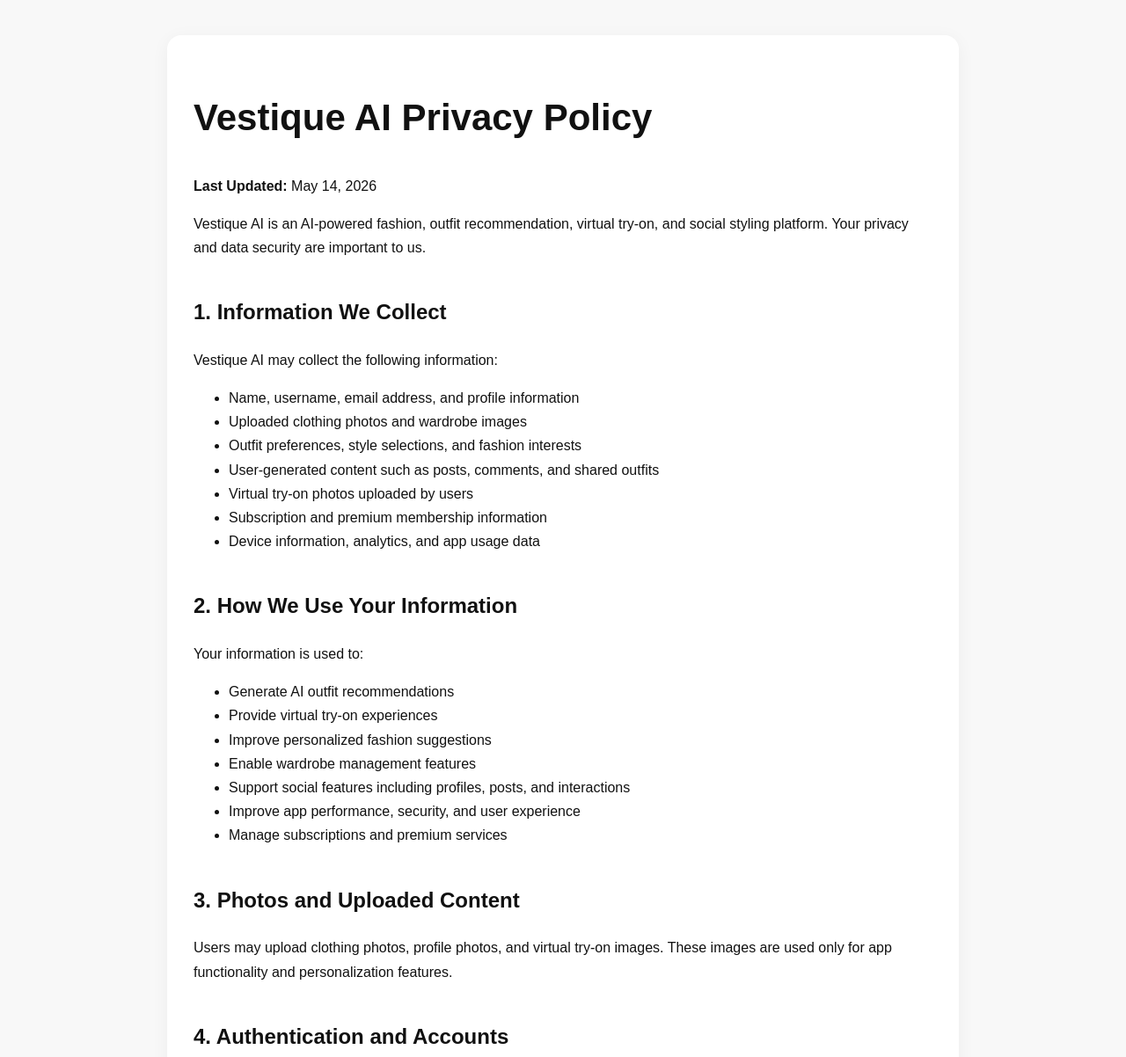
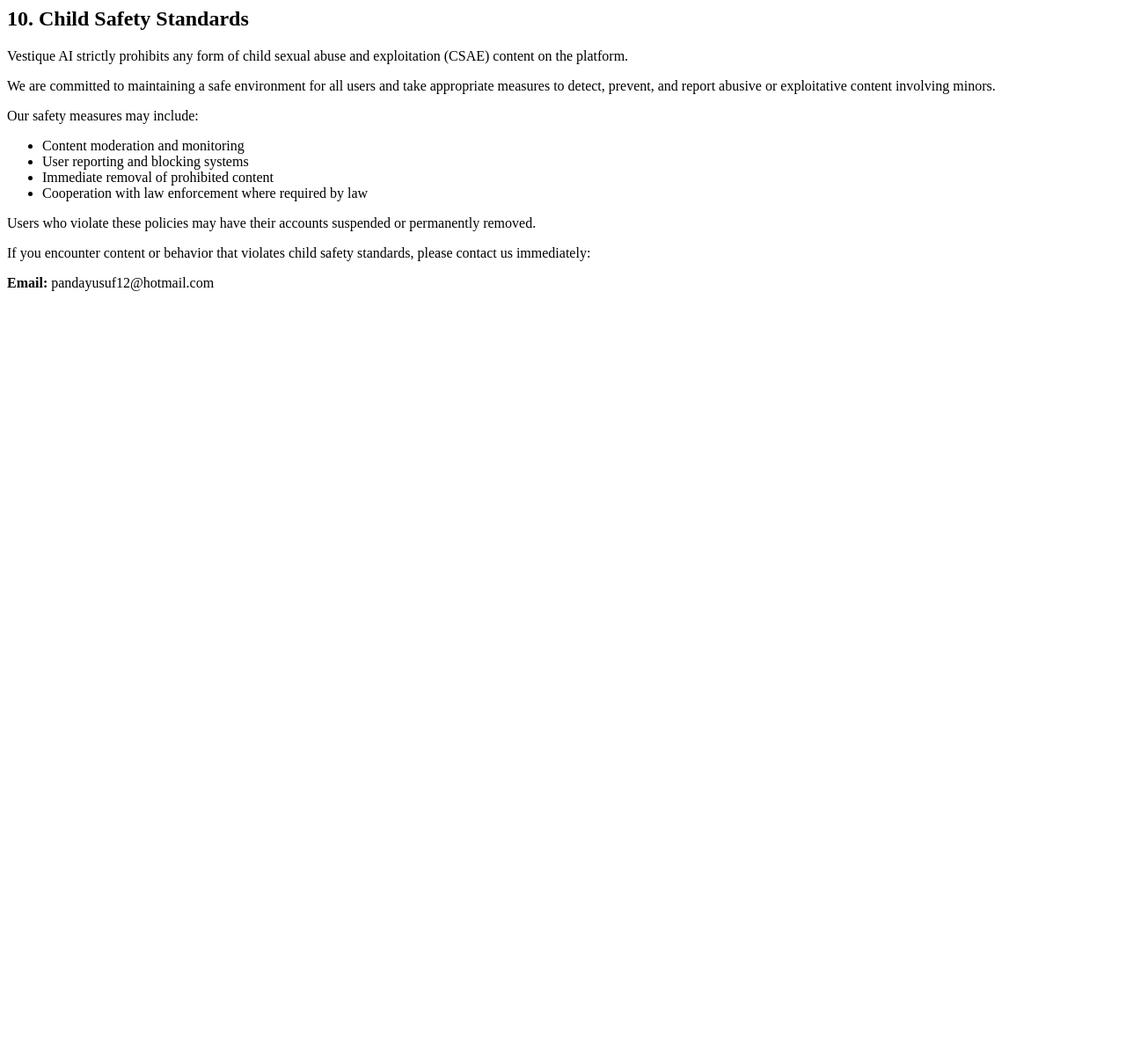
Before and after one commit to neophoneixinteractive-cmd/vestique-ai, a plain HTML site: page index.html in a window 1280 px wide. Shown: the top 1202 px of the page at 88% size. After the commit the page ends 800 px from the top, so only its background shows below. Drawn offline with Linux system fonts and the light colour scheme.

Commit message:
Update index.html

```diff
--- a/index.html
+++ b/index.html
@@ -1,159 +1,37 @@
-<!DOCTYPE html>
-<html lang="en">
-<head>
-  <meta charset="UTF-8" />
-  <meta name="viewport" content="width=device-width, initial-scale=1.0"/>
-  <title>Vestique AI Privacy Policy</title>
-
-  <style>
-    body {
-      font-family: Arial, sans-serif;
-      max-width: 900px;
-      margin: auto;
-      padding: 40px;
-      line-height: 1.7;
-      background: #f8f8f8;
-      color: #111;
-    }
-
-    h1 {
-      font-size: 42px;
-    }
-
-    h2 {
-      margin-top: 40px;
-    }
-
-    .card {
-      background: white;
-      padding: 30px;
-      border-radius: 16px;
-      box-shadow: 0 4px 20px rgba(0,0,0,0.05);
-    }
-  </style>
-</head>
-
-<body>
-
-<div class="card">
-
-<h1>Vestique AI Privacy Policy</h1>
-
-<p><strong>Last Updated:</strong> May 14, 2026</p>
+<h2>10. Child Safety Standards</h2>
 
 <p>
-Vestique AI is an AI-powered fashion, outfit recommendation,
-virtual try-on, and social styling platform.
-Your privacy and data security are important to us.
+Vestique AI strictly prohibits any form of child sexual abuse and exploitation
+(CSAE) content on the platform.
 </p>
 
-<h2>1. Information We Collect</h2>
-
-<p>Vestique AI may collect the following information:</p>
-
-<ul>
-  <li>Name, username, email address, and profile information</li>
-  <li>Uploaded clothing photos and wardrobe images</li>
-  <li>Outfit preferences, style selections, and fashion interests</li>
-  <li>User-generated content such as posts, comments, and shared outfits</li>
-  <li>Virtual try-on photos uploaded by users</li>
-  <li>Subscription and premium membership information</li>
-  <li>Device information, analytics, and app usage data</li>
-</ul>
-
-<h2>2. How We Use Your Information</h2>
-
-<p>Your information is used to:</p>
-
-<ul>
-  <li>Generate AI outfit recommendations</li>
-  <li>Provide virtual try-on experiences</li>
-  <li>Improve personalized fashion suggestions</li>
-  <li>Enable wardrobe management features</li>
-  <li>Support social features including profiles, posts, and interactions</li>
-  <li>Improve app performance, security, and user experience</li>
-  <li>Manage subscriptions and premium services</li>
-</ul>
-
-<h2>3. Photos and Uploaded Content</h2>
+<p>
+We are committed to maintaining a safe environment for all users and take
+appropriate measures to detect, prevent, and report abusive or exploitative
+content involving minors.
+</p>
 
 <p>
-Users may upload clothing photos, profile photos, and virtual try-on images.
-These images are used only for app functionality and personalization features.
-</p>
-
-<h2>4. Authentication and Accounts</h2>
-
-<p>
-Vestique AI may support email/password login, Google Sign-In,
-and account-based features.
-Users are responsible for protecting their login credentials.
-</p>
-
-<h2>5. Premium Subscriptions</h2>
-
-<p>
-Some features in Vestique AI require a premium subscription.
-Payments are securely processed by Google Play.
-Vestique AI does not directly store payment card information.
-</p>
-
-<h2>6. Third-Party Services</h2>
-
-<p>
-Vestique AI may use third-party services including:
+Our safety measures may include:
 </p>
 
 <ul>
-  <li>Google Play Services</li>
-  <li>Firebase Authentication</li>
-  <li>Firebase Firestore</li>
-  <li>Firebase Storage</li>
-  <li>Analytics and AI-related technologies</li>
+  <li>Content moderation and monitoring</li>
+  <li>User reporting and blocking systems</li>
+  <li>Immediate removal of prohibited content</li>
+  <li>Cooperation with law enforcement where required by law</li>
 </ul>
 
-<h2>7. Data Sharing</h2>
+<p>
+Users who violate these policies may have their accounts suspended or
+permanently removed.
+</p>
 
 <p>
-We do not sell personal information to third parties.
-Information may only be shared when necessary to operate the application,
-improve services, comply with legal obligations,
-or protect users and the platform.
-</p>
-
-<h2>8. Data Security</h2>
-
-<p>
-We use reasonable security measures to protect user information.
-However, no digital platform can guarantee complete security.
-</p>
-
-<h2>9. Children's Privacy</h2>
-
-<p>
-Vestique AI is not intended for children under 13 years old.
-We do not knowingly collect personal information from children.
-</p>
-
-<h2>10. Changes to This Policy</h2>
-
-<p>
-This Privacy Policy may be updated from time to time.
-Changes will be posted on this page.
-</p>
-
-<h2>11. Contact</h2>
-
-<p>
-If you have any questions regarding this Privacy Policy or your data,
-please contact:
+If you encounter content or behavior that violates child safety standards,
+please contact us immediately:
 </p>
 
 <p>
 <strong>Email:</strong> pandayusuf12@hotmail.com
 </p>
-
-</div>
-
-</body>
-</html>
```
